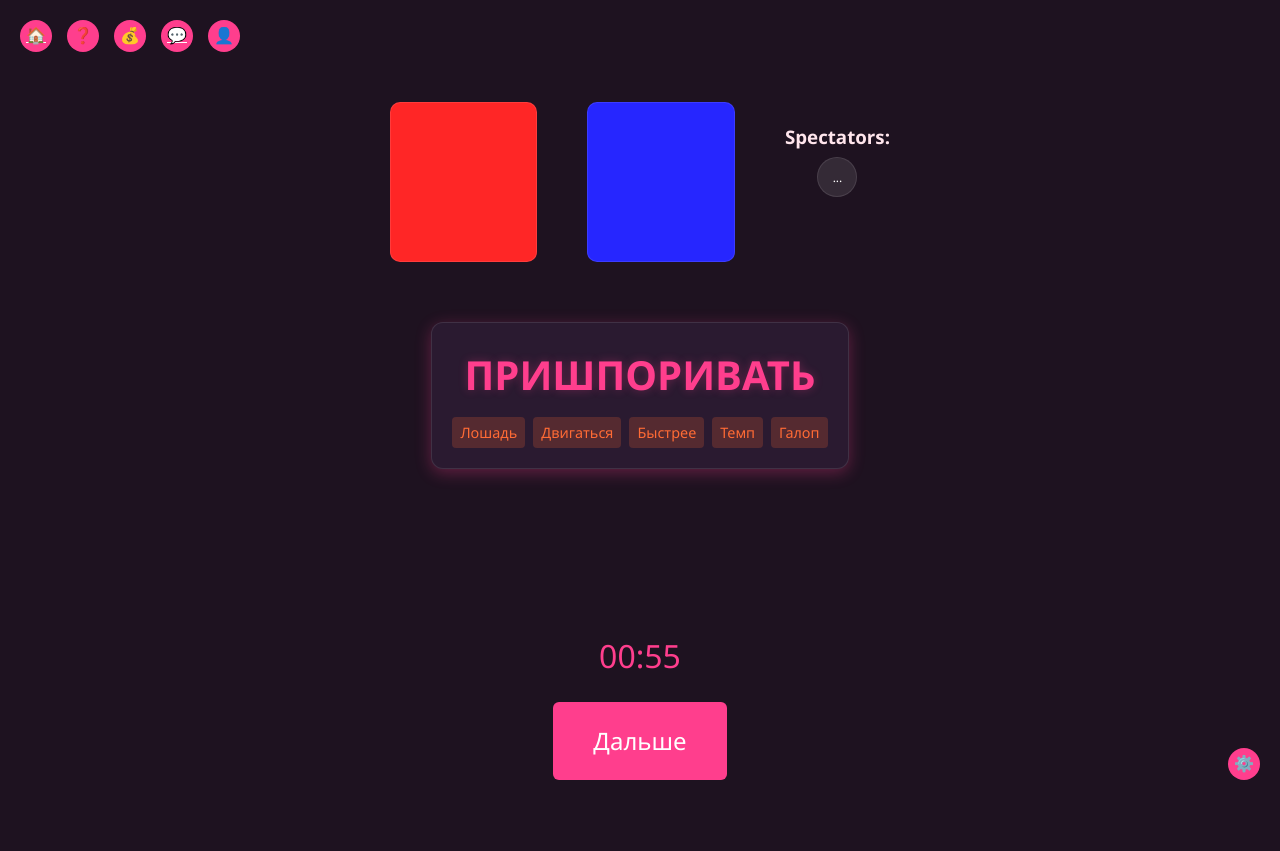
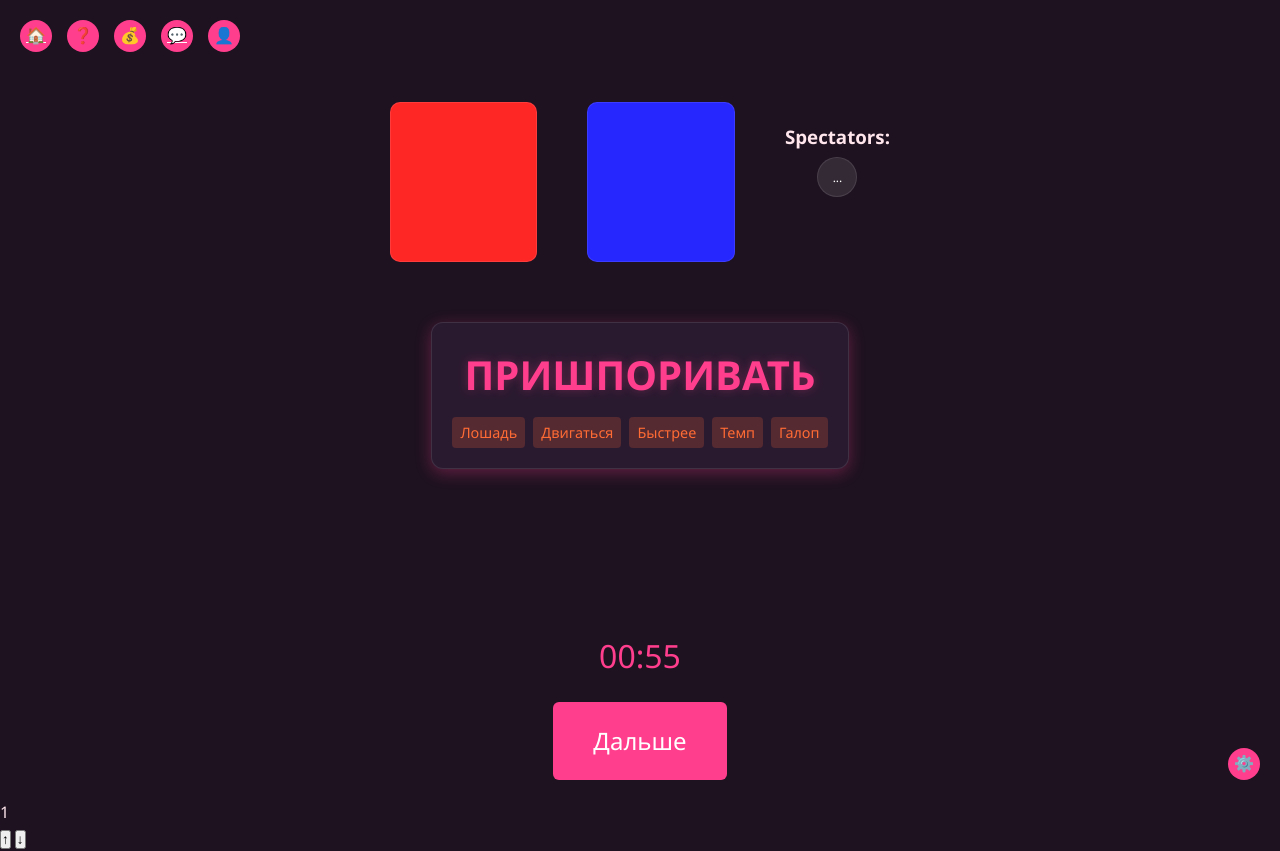
Before and after one commit to 13lackHawk/bghub, a website: page public/games/taboo/index.html in a window 1280 px wide. Before the commit the page ends 800 px from the top, so only its background shows below. Drawn offline with Linux system fonts and the light colour scheme.

Commit message:
Update index.html

```diff
--- a/public/games/taboo/index.html
+++ b/public/games/taboo/index.html
@@ -283,6 +283,14 @@
     </div>
   </div>
 
+  <div class="word-score">
+    <span class="score-value">1</span>
+    <div class="score-controls">
+      <button class="up">↑</button>
+      <button class="down">↓</button>
+    </div>
+  </div>
+
   <script src="/js/main.js"></script>
   <script src="/games/taboo/script.js"></script>
 </body>
```
